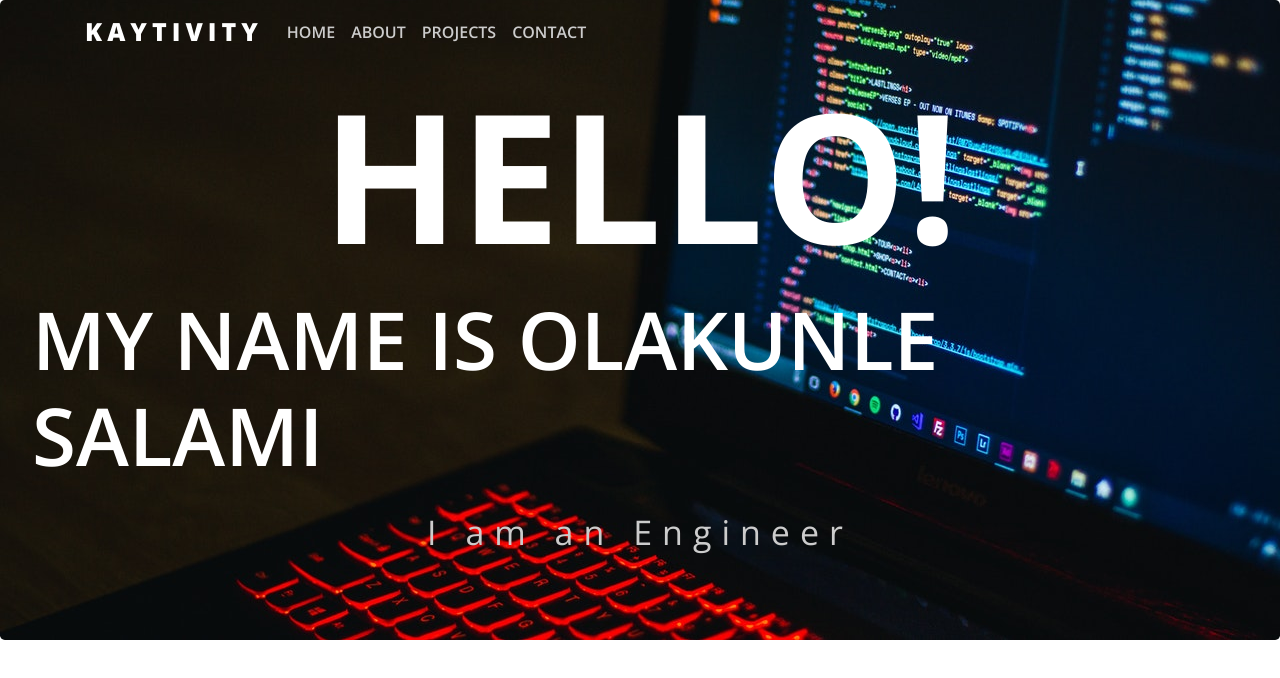
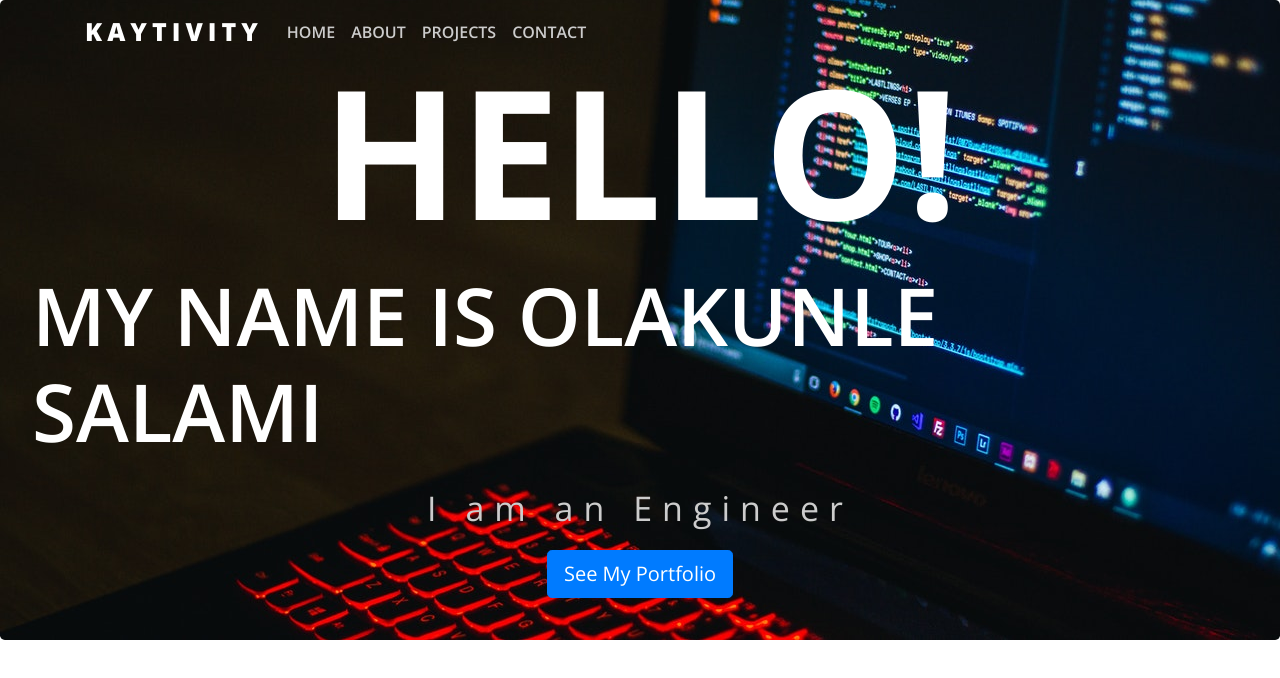
Before and after one commit to kunsal/portfolio, a React (Create React App) app: page / in a window 1280 px wide. Shown: the top 678 px of the page. Built offline with nearby package versions, Linux system fonts and the light colour scheme.

Commit message:
(feature) add action button to home jumbotron

```diff
--- a/src/components/jumbotron.jsx
+++ b/src/components/jumbotron.jsx
@@ -18,9 +18,9 @@
           I am an Engineer
         </p>
 
-        {/* <a className="btn btn-primary btn-lg" href="#" role="button">
+        <a className="btn btn-primary btn-lg" href="#" role="button">
           See My Portfolio
-        </a> */}
+        </a>
       </div>
     );
   }
```
